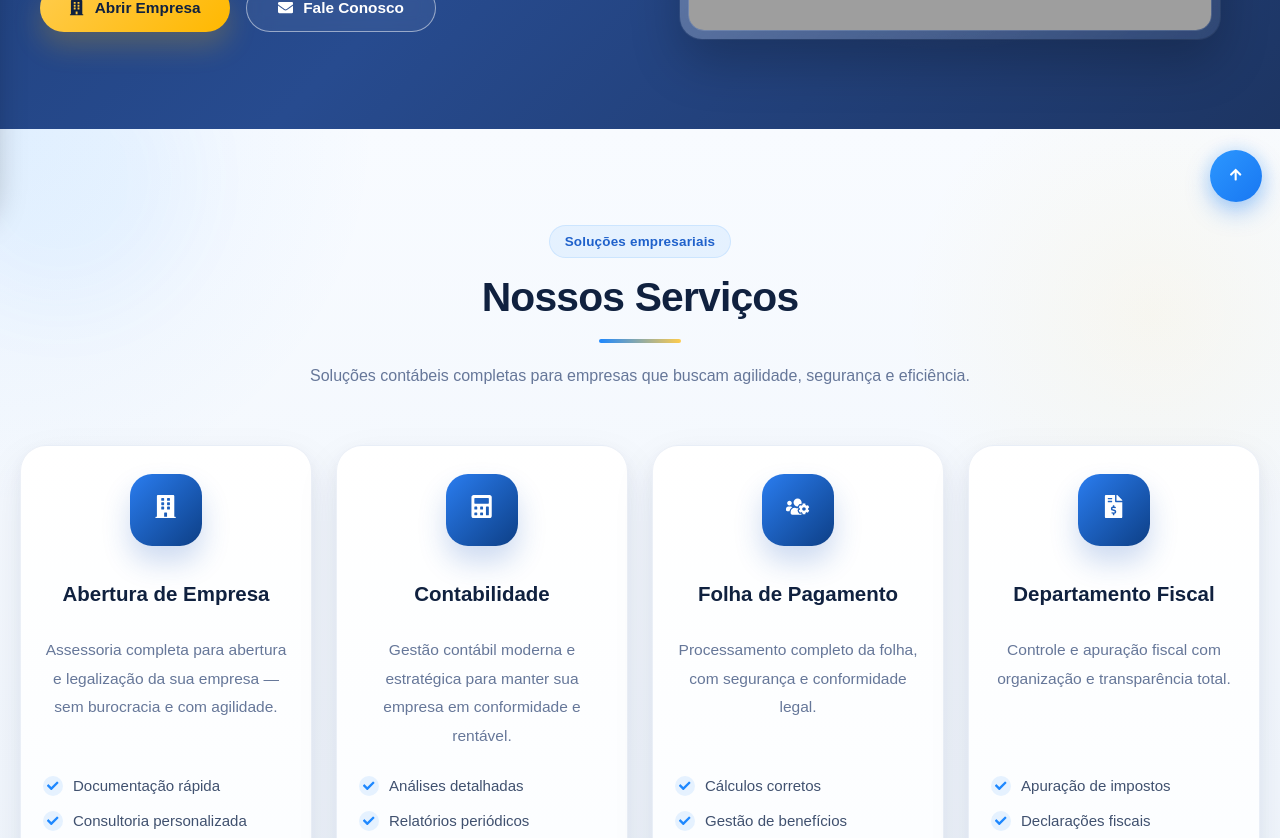
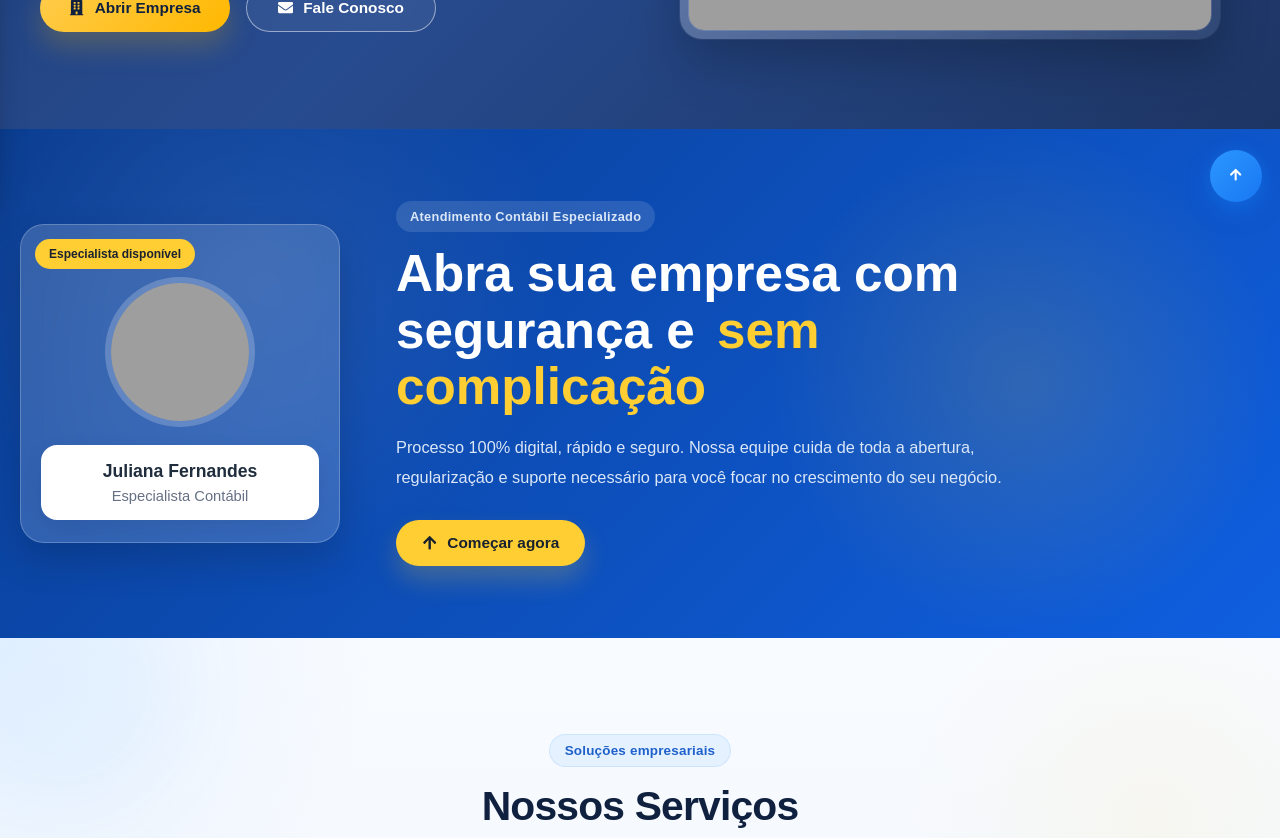
Before and after one commit to Alvarado433/Contabilidade, a Next.js app: page / in a window 1280 px wide. Shown: the part 580-1418 px from the top of the page. Built offline with nearby package versions, Linux system fonts and the light colour scheme; grey boxes are pictures that could not be loaded.

Commit message:
adicioando novas mudancas

```diff
--- /dev/null
+++ b/Dados/Banner/Bannerdestaque.ts
@@ -0,0 +1,35 @@
+const bannerDestaque = {
+  tag: "Atendimento Contábil Especializado",
+
+  titulo: "Abra sua empresa com segurança e sem complicação",
+
+  destaque: "sem complicação",
+
+  descricao:
+    "Processo 100% digital, rápido e seguro. Nossa equipe cuida de toda a abertura, regularização e suporte necessário para você focar no crescimento do seu negócio.",
+
+  botao: {
+    texto: "Começar agora",
+    icone: "fa-solid fa-arrow-up",
+    url: "/contato",
+  },
+
+  especialista: {
+    nome: "Juliana Fernandes",
+    cargo: "Especialista Contábil",
+    foto: "/img/especialista/juliana.png",
+    alt: "Especialista contábil Juliana Fernandes",
+    badge: "Especialista disponível",
+  },
+
+  visual: {
+    gradiente: "linear-gradient(135deg, #0a3d91 0%, #0f5fe0 100%)",
+    corDestaque: "#ffce32",
+    corTexto: "#ffffff",
+    corTextoSuave: "#dbe7f7",
+    brilho: true,
+    glass: true,
+  },
+};
+
+export default bannerDestaque;
--- /dev/null
+++ b/Home/Destaque/page.tsx
@@ -0,0 +1,115 @@
+"use client";
+
+import Icone from "@/utils/Icones/icone";
+
+type BotaoProps = {
+  texto: string;
+  icone?: string;
+  url: string;
+};
+
+type EspecialistaProps = {
+  nome: string;
+  cargo: string;
+  foto: string;
+  alt?: string;
+  badge?: string;
+};
+
+type VisualProps = {
+  gradiente?: string;
+  corDestaque?: string;
+  corTexto?: string;
+  corTextoSuave?: string;
+  brilho?: boolean;
+  glass?: boolean;
+};
+
+type BannerDestaqueProps = {
+  tag?: string;
+  titulo: string;
+  destaque?: string;
+  descricao: string;
+  botao: BotaoProps;
+  especialista: EspecialistaProps;
+  visual?: VisualProps;
+};
+
+type Props = {
+  banner: BannerDestaqueProps;
+};
+
+export default function EspecialistaDestaque({ banner }: Props) {
+  const partesTitulo = banner.destaque
+    ? banner.titulo.split(banner.destaque)
+    : [banner.titulo];
+
+  return (
+    <section
+      className="especialista-destaque"
+      style={{
+        background:
+          banner.visual?.gradiente ||
+          "linear-gradient(135deg, #0a3d91 0%, #0f5fe0 100%)",
+      }}
+    >
+      <div className="especialista-destaque__container">
+        <div className="especialista-destaque__card">
+          {banner.especialista.badge ? (
+            <span className="especialista-destaque__badge">
+              {banner.especialista.badge}
+            </span>
+          ) : null}
+
+          <div className="especialista-destaque__foto-wrap">
+            <img
+              src={banner.especialista.foto}
+              alt={
+                banner.especialista.alt || `Foto de ${banner.especialista.nome}`
+              }
+              className="especialista-destaque__foto"
+            />
+          </div>
+
+          <div className="especialista-destaque__info">
+            <h3>{banner.especialista.nome}</h3>
+            <p>{banner.especialista.cargo}</p>
+          </div>
+        </div>
+
+        <div className="especialista-destaque__conteudo">
+          {banner.tag ? (
+            <span className="especialista-destaque__tag">{banner.tag}</span>
+          ) : null}
+
+          <h2 className="especialista-destaque__titulo">
+            {partesTitulo[0]}
+            {banner.destaque ? (
+              <span className="especialista-destaque__titulo-destaque">
+                {banner.destaque}
+              </span>
+            ) : null}
+            {partesTitulo[1] ?? ""}
+          </h2>
+
+          <p className="especialista-destaque__descricao">
+            {banner.descricao}
+          </p>
+
+          <a
+            href={banner.botao.url}
+            className="especialista-destaque__botao"
+          >
+            {banner.botao.icone ? (
+              <Icone
+                nome={banner.botao.icone}
+                className="especialista-destaque__botao-icone"
+              />
+            ) : null}
+            <span>{banner.botao.texto}</span>
+          </a>
+        </div>
+      </div>
+    </section>
+  );
+}
--- a/Home/Home.tsx
+++ b/Home/Home.tsx
@@ -6,8 +6,12 @@ import Footer from "./footer/footer";
 import Banner from "./Banner/page";
 import RenderServicos from "./servicos/RenderServicos";
 
+
 import footerData from "@/Dados/Footer/footerdata";
 import bannerData from "@/Dados/Banner/banner";
+import EspecialistaDestaque from "./Destaque/page";
+import bannerDestaque from "@/Dados/Banner/Bannerdestaque";
+
 
 export default function Home() {
   return (
@@ -27,6 +31,8 @@ export default function Home() {
 
       <Banner banner={bannerData.banner} />
 
+      <EspecialistaDestaque banner={bannerDestaque} />
+
       <RenderServicos servicos={dados.renderServicos} />
 
       <Footer data={footerData} />
--- a/app/globals.css
+++ b/app/globals.css
@@ -1,5 +1,3 @@
-
-
 :root {
   --background: #ffffff;
   --foreground: #171717;
@@ -14,13 +12,219 @@
   }
 }
 
-*{
+* {
   margin: 0;
   padding: 0;
   box-sizing: border-box;
 }
+
 body {
   background: var(--background);
   color: var(--foreground);
   font-family: Arial, Helvetica, sans-serif;
 }
+
+
+
+.especialista-destaque {
+  position: relative;
+  overflow: hidden;
+  padding: 72px 20px;
+}
+
+.especialista-destaque::before {
+  content: "";
+  position: absolute;
+  inset: 0;
+  background:
+    radial-gradient(circle at 20% 30%, rgba(255, 255, 255, 0.08), transparent 28%),
+    radial-gradient(circle at 80% 50%, rgba(255, 206, 50, 0.14), transparent 24%);
+  pointer-events: none;
+}
+
+.especialista-destaque__container {
+  position: relative;
+  z-index: 2;
+  width: 100%;
+  max-width: 1240px;
+  margin: 0 auto;
+  display: grid;
+  grid-template-columns: 320px 1fr;
+  align-items: center;
+  gap: 56px;
+}
+
+.especialista-destaque__card {
+  position: relative;
+  background: rgba(255, 255, 255, 0.16);
+  border: 1px solid rgba(255, 255, 255, 0.22);
+  border-radius: 24px;
+  padding: 28px 20px 22px;
+  box-shadow: 0 18px 38px rgba(0, 0, 0, 0.16);
+  backdrop-filter: blur(10px);
+  -webkit-backdrop-filter: blur(10px);
+  text-align: center;
+}
+
+.especialista-destaque__badge {
+  position: absolute;
+  top: 14px;
+  left: 14px;
+  display: inline-flex;
+  align-items: center;
+  justify-content: center;
+  padding: 8px 14px;
+  background: #ffce32;
+  color: #1b2230;
+  border-radius: 999px;
+  font-size: 0.75rem;
+  font-weight: 700;
+}
+
+.especialista-destaque__foto-wrap {
+  width: 150px;
+  height: 150px;
+  margin: 24px auto 18px;
+  border-radius: 50%;
+  overflow: hidden;
+  border: 6px solid rgba(255, 255, 255, 0.14);
+  background: rgba(255, 255, 255, 0.08);
+}
+
+.especialista-destaque__foto {
+  width: 100%;
+  height: 100%;
+  object-fit: cover;
+  display: block;
+}
+
+.especialista-destaque__info {
+  background: #ffffff;
+  border-radius: 16px;
+  padding: 16px 14px;
+  box-shadow: 0 10px 24px rgba(0, 0, 0, 0.08);
+}
+
+.especialista-destaque__info h3 {
+  margin: 0;
+  color: #1f2d3d;
+  font-size: 1.1rem;
+  font-weight: 800;
+}
+
+.especialista-destaque__info p {
+  margin: 6px 0 0;
+  color: #667085;
+  font-size: 0.92rem;
+  font-weight: 500;
+}
+
+.especialista-destaque__conteudo {
+  color: #ffffff;
+}
+
+.especialista-destaque__tag {
+  display: inline-block;
+  margin-bottom: 14px;
+  padding: 8px 14px;
+  border-radius: 999px;
+  background: rgba(255, 255, 255, 0.12);
+  color: #dbe7f7;
+  font-size: 0.8rem;
+  font-weight: 700;
+  letter-spacing: 0.3px;
+}
+
+.especialista-destaque__titulo {
+  margin: 0 0 18px;
+  font-size: clamp(2rem, 4vw, 3.3rem);
+  line-height: 1.1;
+  font-weight: 800;
+  max-width: 700px;
+}
+
+.especialista-destaque__titulo-destaque {
+  color: #ffce32;
+  margin: 0 8px;
+}
+
+.especialista-destaque__descricao {
+  max-width: 640px;
+  margin: 0 0 28px;
+  color: #dbe7f7;
+  font-size: 1.02rem;
+  line-height: 1.8;
+}
+
+.especialista-destaque__botao {
+  display: inline-flex;
+  align-items: center;
+  gap: 10px;
+  padding: 14px 26px;
+  border-radius: 999px;
+  background: #ffce32;
+  color: #18212f;
+  text-decoration: none;
+  font-size: 0.96rem;
+  font-weight: 800;
+  box-shadow: 0 14px 26px rgba(255, 206, 50, 0.22);
+  transition: transform 0.25s ease, box-shadow 0.25s ease;
+}
+
+.especialista-destaque__botao:hover {
+  transform: translateY(-3px);
+  box-shadow: 0 18px 30px rgba(255, 206, 50, 0.3);
+}
+
+.especialista-destaque__botao-icone {
+  display: inline-flex;
+  align-items: center;
+  justify-content: center;
+}
+
+@media (max-width: 991px) {
+  .especialista-destaque {
+    padding: 56px 16px;
+  }
+
+  .especialista-destaque__container {
+    grid-template-columns: 1fr;
+    gap: 34px;
+  }
+
+  .especialista-destaque__card {
+    max-width: 320px;
+    margin: 0 auto;
+  }
+
+  .especialista-destaque__conteudo {
+    text-align: center;
+  }
+
+  .especialista-destaque__titulo,
+  .especialista-destaque__descricao {
+    margin-left: auto;
+    margin-right: auto;
+  }
+}
+
+@media (max-width: 576px) {
+  .especialista-destaque__titulo {
+    font-size: 1.8rem;
+  }
+
+  .especialista-destaque__descricao {
+    font-size: 0.95rem;
+    line-height: 1.7;
+  }
+
+  .especialista-destaque__botao {
+    width: 100%;
+    justify-content: center;
+  }
+
+  .especialista-destaque__foto-wrap {
+    width: 130px;
+    height: 130px;
+  }
+}
```
